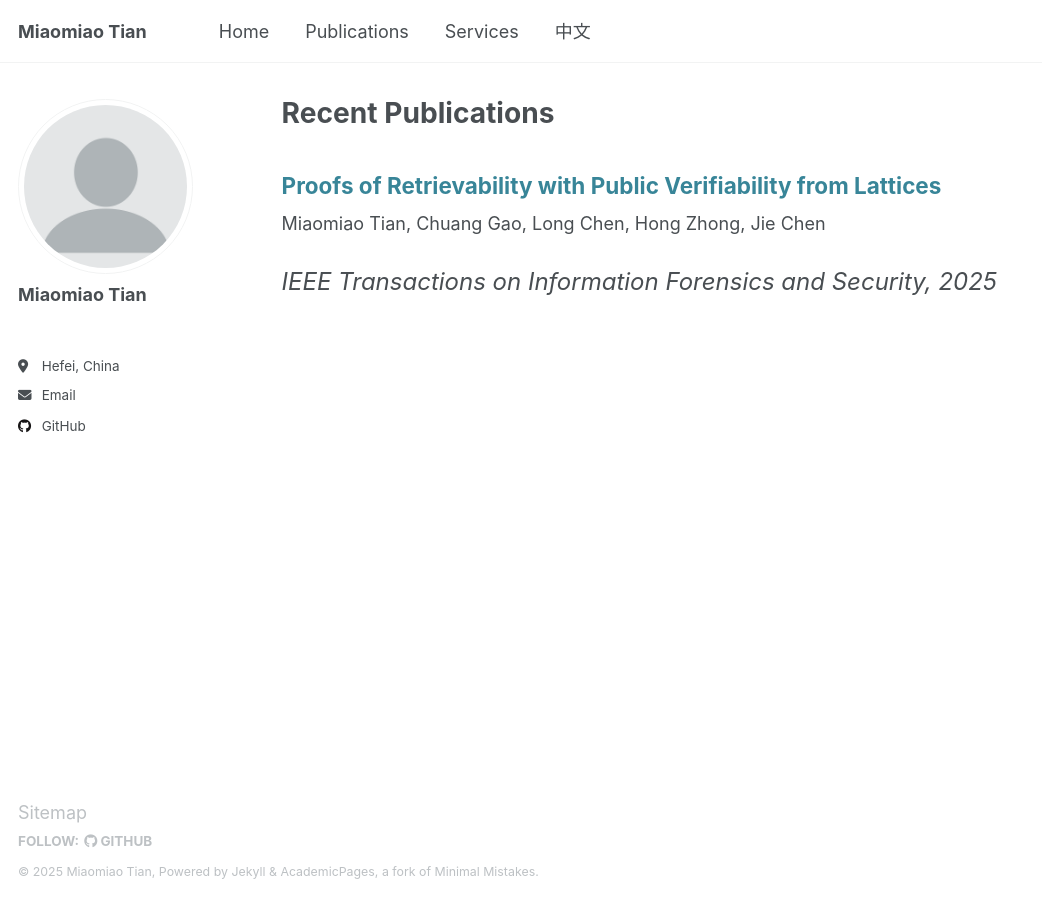
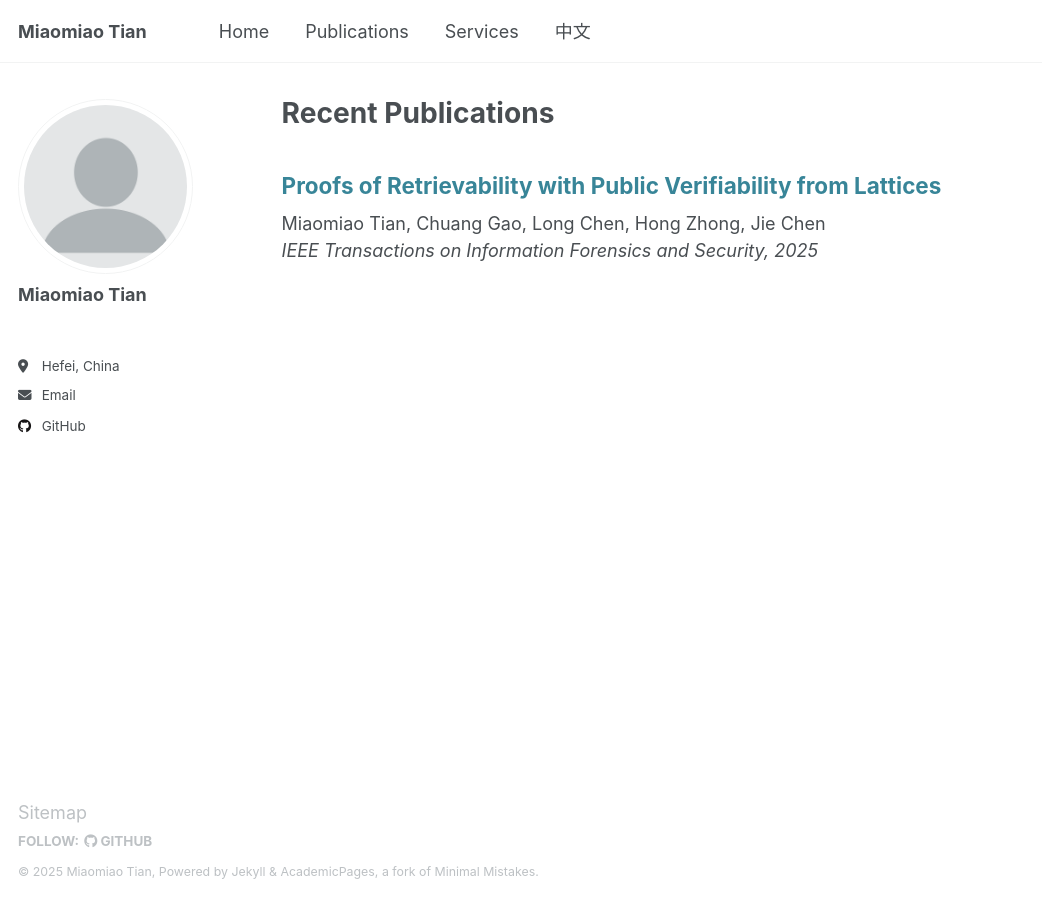
Before and after one commit to dmtian/dmtian.github.io, a Jekyll site: the page built from _pages/publications.html, in a window 1280 px wide. Shown: the whole page, without its empty margins (0-1042 px from the left). Built offline with Jekyll 4.4.1, drawn with Linux system fonts in a browser that asks for light colours.

Commit message:
Update publications.html

```diff
--- a/_pages/publications.html
+++ b/_pages/publications.html
@@ -8,5 +8,4 @@ author_profile: true
 <h2 style="color: rgb(56,133,152);">Proofs of Retrievability with Public Verifiability from Lattices</h2>
 Miaomiao Tian, Chuang Gao, Long Chen, Hong Zhong, Jie Chen
 <br>
-<br>
-<i style="font-size: 24px;">IEEE Transactions on Information Forensics and Security, 2025</i>
+<i style="font-size: 18px;">IEEE Transactions on Information Forensics and Security, 2025</i>
```
